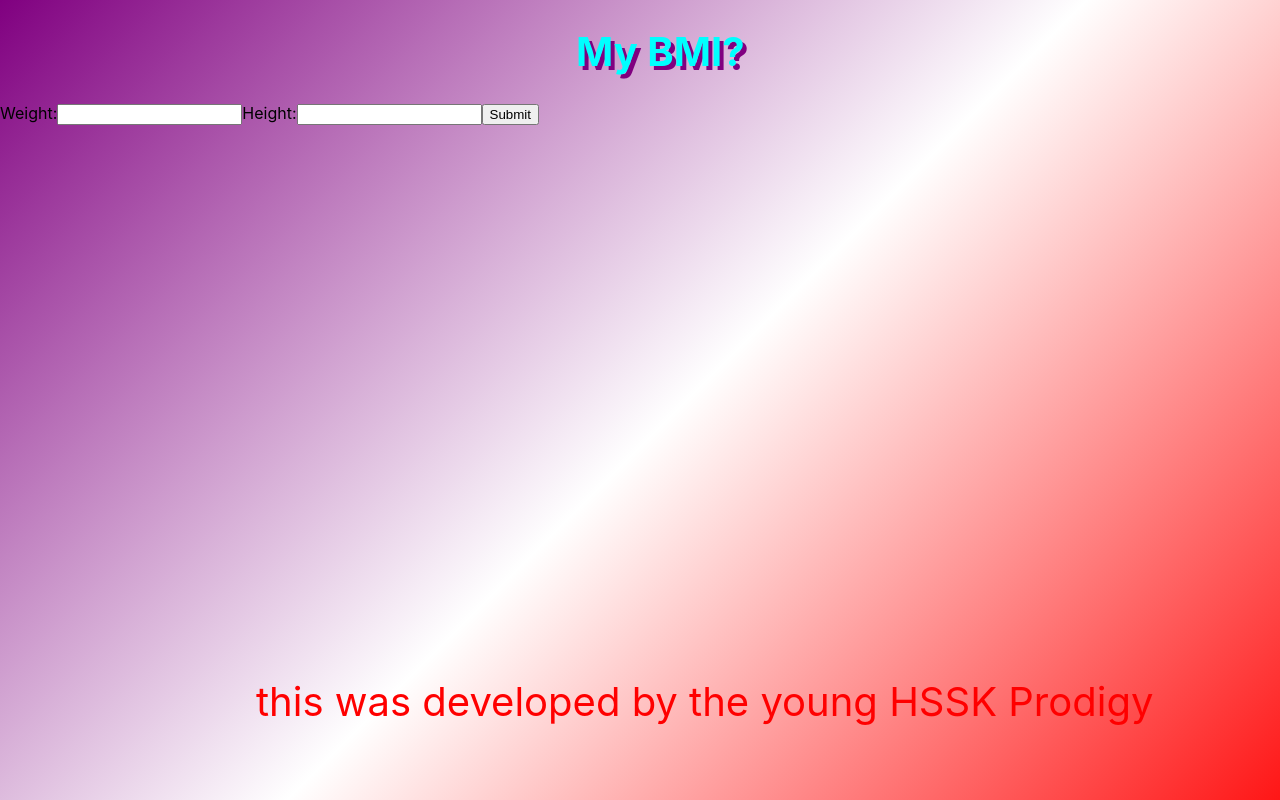
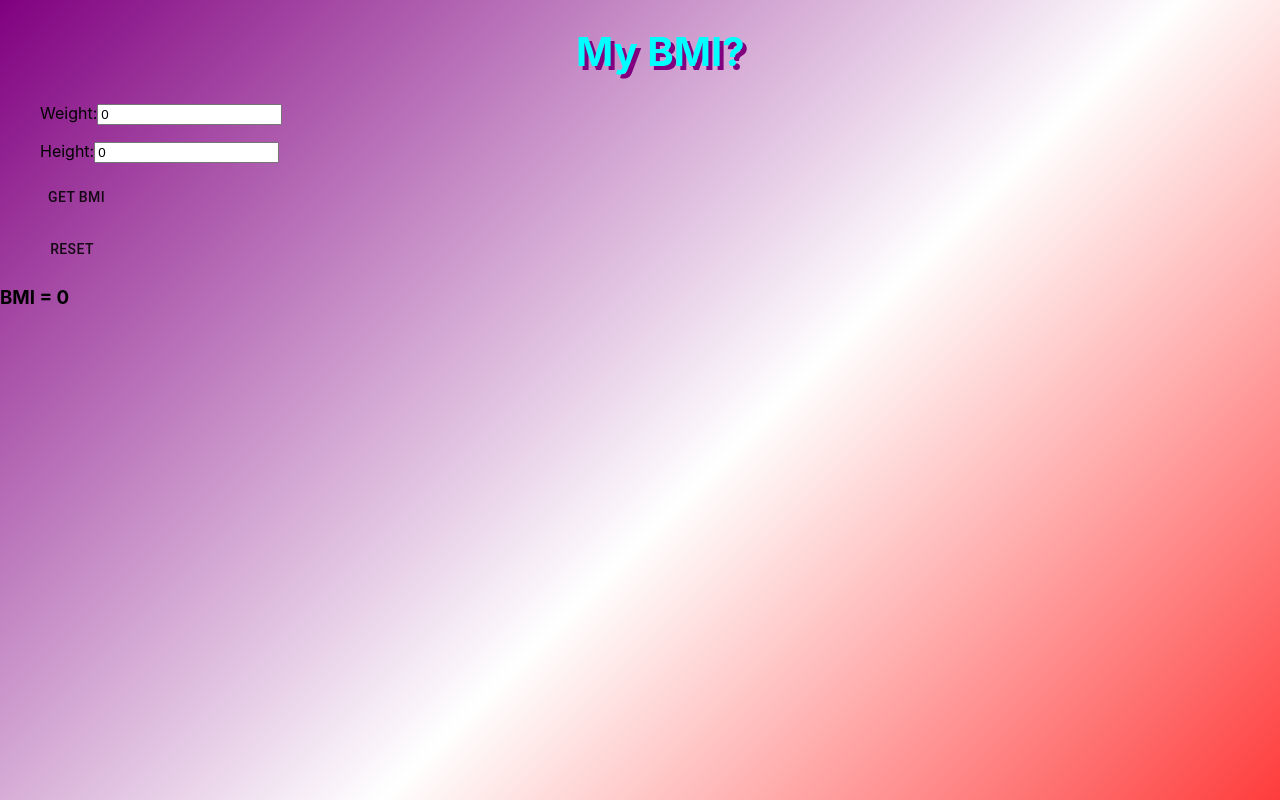
Before and after one commit to thflux/BMI-React, a React (Create React App) app: page / in a window 1280 px wide. Shown: the top 800 px of the page. Built offline with nearby package versions, Linux system fonts and the light colour scheme.

Commit message:
input fixed components behaving properly next fix equation and filler and css

```diff
--- a/package.json
+++ b/package.json
@@ -3,9 +3,9 @@
   "version": "0.1.0",
   "private": true,
   "dependencies": {
-    "@material-ui/core": "^4.3.0",
-    "react": "^16.8.6",
-    "react-dom": "^16.8.6",
+    "@material-ui/core": "^4.3.2",
+    "react": "^16.9.0",
+    "react-dom": "^16.9.0",
     "react-scripts": "3.0.1"
   },
   "scripts": {
--- a/src/App.css
+++ b/src/App.css
@@ -19,3 +19,14 @@ h1 {
   font-size: 40px;
   text-shadow: 4px 4px purple;
 }
+
+input[type="submit" i] {
+  background-color: grey;
+  border: 4px solid grey;
+  border-radius: 4px 4px;
+  text-align: center;
+  color: fuchsia;
+  padding-right: 15%;
+  font-size: 20px;
+
+}
--- a/src/App.js
+++ b/src/App.js
@@ -10,64 +10,79 @@ export default class App extends React.Component {
   constructor(props) {
     super(props);
     this.state = {
-     weight: '',
-     height: ''
+     weight: 0,
+     height: 0,
+     bmi: 0
     };
-
-  this.handleWeightChange = this.handleWeightChange.bind(this);
-  this.handleHeightChange = this.handleHeightChange.bind(this);
+ this.handleWeightChange = this.handleWeightChange.bind(this);
+ this.handleHeightChange = this.handleHeightChange.bind(this);
+ this.getBMI = this.getBMI.bind(this);
+ this.reset = this.reset.bind(this);
  }
 
-handleWeightChange (event) {
-  this.setState({ weight: event.target.weight})
+handleWeightChange(event) {
+  this.setState({ weight: event.target.value})
 }
 
-handleHeightChange (event) {
-  this.setState({ height: event.target.height})
+ handleHeightChange(event) {
+  this.setState({ height: event.target.value})
 }
 
-
-computeBmi() {
-  let bmiValue = ( this.state.weight / this.state.height) / this.state.height;
-  this.setState({ bmi : bmiValue });
-  let bmiClass = this.getBmi(bmiValue);
-  this.setState({ bmiClass : bmiClass });
+getBMI() {
+  var squaredHeight = (this.state.height * this.state.height);
+  this.setState({bmi: this.state.weight / squaredHeight})
 }
 
-getBmi(bmi) {
-  if(bmi < 18.5) {
-    return "Underweight";
-  }
-  if(bmi >= 18.5 && bmi < 24.9) {
-    return "Normal weight";
-  }
-  if(bmi >= 25 && bmi < 29.9) {
-    return "Overweight";
-  }
-  if(bmi >= 30) {
-    return "Obesity";
-  }
+reset(){
+  this.setState({ weight: 0, height: 0 , bmi: 0})
 }
-
 
 render() {
   return (
     <div className="App">
     <h1 className="App-title"> My BMI? </h1>
 
-   <form>
+    <ul>
      <label>
       Weight:
-        <input type="text" name="weight" minlength="2" maxlength="4" value={this.state.value} onChange={this.handleChange} />
+        <input
+        type="text"
+        name="weight"
+        onChange={this.handleWeightChange}
+        value={this.state.weight}  />
       </label>
+      </ul>
 
+      <ul>
       <label>
       Height:
-        <input type="text" name="height" maxlength="2" minlength="2" value={this.state.value} onChange={this.handleChange}  />
+        <input
+        type="text"
+        name="height"
+        onChange={this.handleHeightChange}
+        value={this.state.height}   />
       </label>
+       </ul>
 
-     <input type="submit" value="Submit" />
-    </form>
+        <ul>
+        <Button  className='btn-calc' onClick={this.getBMI}>
+        Get Bmi
+        </Button>
+        </ul>
+
+        <ul>
+        <Button  className='reset' onClick={this.reset}>
+        Reset
+        </Button>
+        </ul>
+
+
+
+    <div className="row">
+      <h3>BMI = {this.state.bmi}</h3>
+    </div>
+
+
 
     <footer>
     <p> this was developed by the young HSSK Prodigy </p>
```
Also changed, not shown: 1 other file (tests, documents, lock files or other folders).
